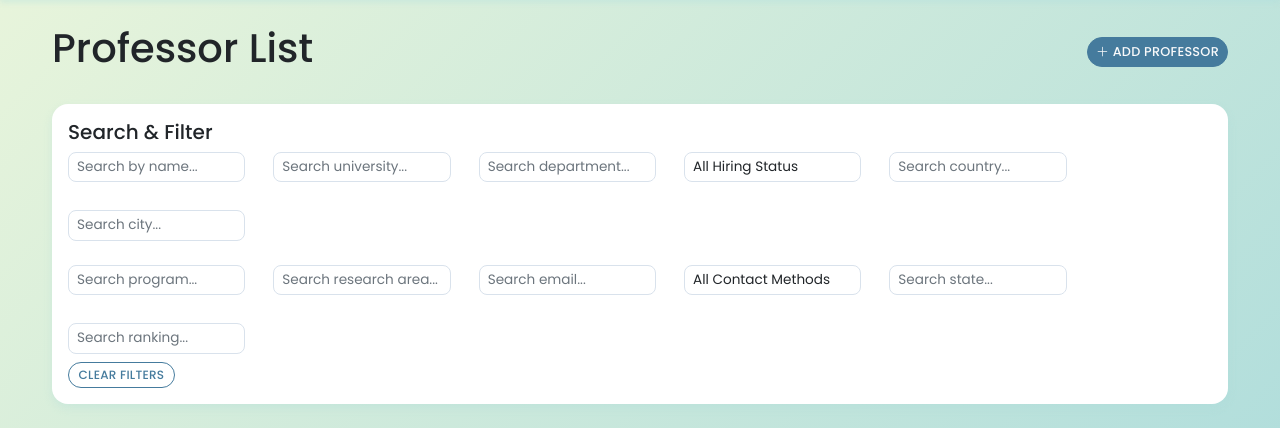
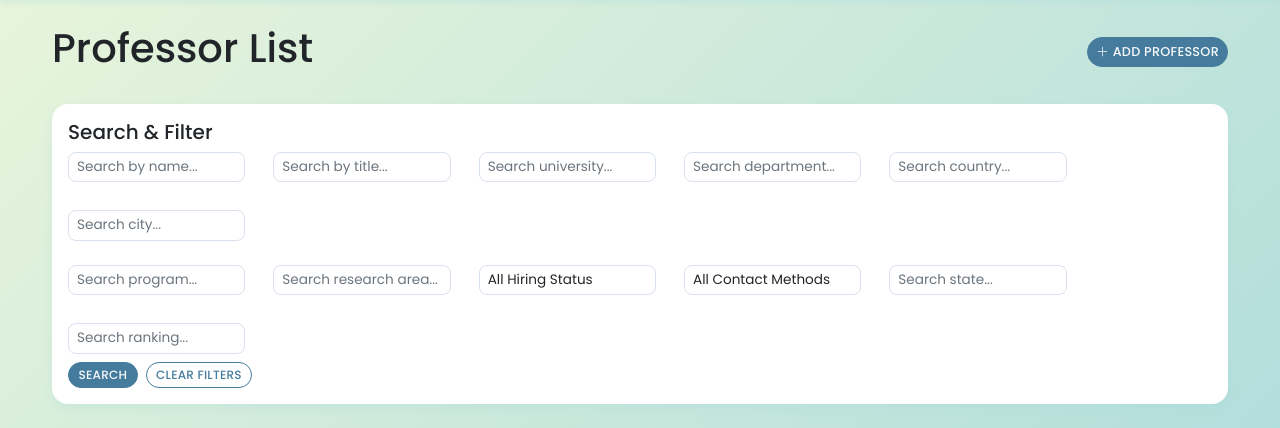
Before and after one commit to shadmanee/app-progress-tracker, a Flask app: page / in a window 1280 px wide. Shown: the part 50-478 px from the top of the page. Run offline with Flask 3, Linux system fonts and the light colour scheme.

Commit message:
fixed search functionality

```diff
--- a/static/js/main.js
+++ b/static/js/main.js
@@ -90,11 +90,11 @@ document.getElementById('confirmDeleteBtn').addEventListener('click', function()
 // Function to filter the professor table based on search criteria
 function filterTable() {
     const nameFilter = document.getElementById('searchName').value.toLowerCase();
+    const titleFilter = document.getElementById('searchTitle').value.toLowerCase(); // Get title filter value
     const universityFilter = document.getElementById('searchUniversity').value.toLowerCase();
     const departmentFilter = document.getElementById('searchDepartment').value.toLowerCase();
     const programFilter = document.getElementById('searchProgram').value.toLowerCase();
     const researchAreaFilter = document.getElementById('searchResearchArea').value.toLowerCase();
-    const emailFilter = document.getElementById('searchEmail').value.toLowerCase();
     const hiringStatusFilter = document.getElementById('filterHiringStatus').value.toLowerCase();
     const contactMethodFilter = document.getElementById('filterContactMethod').value.toLowerCase();
     const countryFilter = document.getElementById('searchCountry').value.toLowerCase();
@@ -106,24 +106,26 @@ function filterTable() {
 
     rows.forEach(row => {
         const name = row.getAttribute('data-name');
+        const title = row.getAttribute('data-title'); // Get title from data attribute
         const university = row.getAttribute('data-university');
         const department = row.getAttribute('data-department');
         const hiringStatus = row.getAttribute('data-hiring-status');
         const contactMethod = row.getAttribute('data-contact-method');
-        const email = row.getAttribute('data-email');
         const country = row.getAttribute('data-country');
         const city = row.getAttribute('data-city');
         const state = row.getAttribute('data-state');
         const ranking = row.getAttribute('data-ranking');
-        const programs = row.querySelector('.programs-cell').getAttribute('data-programs');
+        // Note: Programs and Research Areas are handled via their respective cells' data attributes if needed
+        // For now, we use the ones directly in the row's attributes or cell content
+        const programs = row.querySelector('.programs-cell') ? row.querySelector('.programs-cell').getAttribute('data-programs') : '';
         const researchAreas = row.querySelector('.research-areas-cell').getAttribute('data-research-areas');
 
         const matchesName = nameFilter === '' || name.includes(nameFilter);
+        const matchesTitle = titleFilter === '' || title.includes(titleFilter); // Check title filter
         const matchesUniversity = universityFilter === '' || university.includes(universityFilter);
         const matchesDepartment = departmentFilter === '' || department.includes(departmentFilter);
         const matchesProgram = programFilter === '' || programs.includes(programFilter);
         const matchesResearchArea = researchAreaFilter === '' || researchAreas.includes(researchAreaFilter);
-        const matchesEmail = emailFilter === '' || email.includes(emailFilter);
         const matchesHiringStatus = hiringStatusFilter === '' || hiringStatus.includes(hiringStatusFilter);
         const matchesContactMethod = contactMethodFilter === '' || contactMethod.includes(contactMethodFilter);
         const matchesCountry = countryFilter === '' || country.includes(countryFilter);
@@ -131,9 +133,8 @@ function filterTable() {
         const matchesState = stateFilter === '' || state.includes(stateFilter);
         const matchesRanking = rankingFilter === '' || ranking.includes(rankingFilter);
 
-        if (matchesName && matchesUniversity && matchesDepartment &&
-            matchesProgram && matchesResearchArea && matchesEmail &&
-            matchesHiringStatus && matchesContactMethod &&
+        if (matchesName && matchesTitle && matchesUniversity && matchesDepartment &&
+            matchesProgram && matchesResearchArea && matchesHiringStatus && matchesContactMethod &&
             matchesCountry && matchesCity && matchesState && matchesRanking) {
             row.style.display = '';
         } else {
@@ -145,16 +146,16 @@ function filterTable() {
 // Function to clear all filters
 function clearFilters() {
     document.getElementById('searchName').value = '';
+    document.getElementById('searchTitle').value = ''; // Clear title filter
     document.getElementById('searchUniversity').value = '';
     document.getElementById('searchDepartment').value = '';
     document.getElementById('searchProgram').value = '';
     document.getElementById('searchResearchArea').value = '';
-    document.getElementById('searchEmail').value = '';
     document.getElementById('filterHiringStatus').value = '';
     document.getElementById('filterContactMethod').value = '';
     document.getElementById('searchCountry').value = '';
     document.getElementById('searchCity').value = '';
     document.getElementById('searchState').value = '';
     document.getElementById('searchRanking').value = '';
-    filterTable();
+    filterTable(); // Call filterTable to apply the cleared filters
 }
--- a/templates/index.html
+++ b/templates/index.html
@@ -10,21 +10,39 @@
 </div>
 
 <!-- Search and Filter Section -->
+<!-- Search and Filter Section -->
 <div class="card mb-4">
     <div class="card-body">
         <h5>Search & Filter</h5>
         <div class="row g-3">
             <div class="col-md-2">
-                <input type="text" class="form-control" id="searchName" placeholder="Search by name..." onkeyup="filterTable()">
+                <input type="text" class="form-control" id="searchName" placeholder="Search by name...">
             </div>
             <div class="col-md-2">
-                <input type="text" class="form-control" id="searchUniversity" placeholder="Search university..." onkeyup="filterTable()">
+                <input type="text" class="form-control" id="searchTitle" placeholder="Search by title...">
             </div>
             <div class="col-md-2">
-                <input type="text" class="form-control" id="searchDepartment" placeholder="Search department..." onkeyup="filterTable()">
+                <input type="text" class="form-control" id="searchUniversity" placeholder="Search university...">
             </div>
             <div class="col-md-2">
-                <select class="form-control" id="filterHiringStatus" onchange="filterTable()">
+                <input type="text" class="form-control" id="searchDepartment" placeholder="Search department...">
+            </div>
+            <div class="col-md-2">
+                <input type="text" class="form-control" id="searchCountry" placeholder="Search country...">
+            </div>
+            <div class="col-md-2">
+                <input type="text" class="form-control" id="searchCity" placeholder="Search city...">
+            </div>
+        </div>
+        <div class="row g-3 mt-2">
+            <div class="col-md-2">
+                <input type="text" class="form-control" id="searchProgram" placeholder="Search program...">
+            </div>
+            <div class="col-md-2">
+                <input type="text" class="form-control" id="searchResearchArea" placeholder="Search research area...">
+            </div>
+            <div class="col-md-2">
+                <select class="form-control" id="filterHiringStatus">
                     <option value="">All Hiring Status</option>
                     <option value="Hiring">Hiring</option>
                     <option value="Not Hiring">Not Hiring</option>
@@ -32,24 +50,7 @@
                 </select>
             </div>
             <div class="col-md-2">
-                <input type="text" class="form-control" id="searchCountry" placeholder="Search country..." onkeyup="filterTable()">
-            </div>
-            <div class="col-md-2">
-                <input type="text" class="form-control" id="searchCity" placeholder="Search city..." onkeyup="filterTable()">
-            </div>
-        </div>
-        <div class="row g-3 mt-2">
-            <div class="col-md-2">
-                <input type="text" class="form-control" id="searchProgram" placeholder="Search program..." onkeyup="filterTable()">
-            </div>
-            <div class="col-md-2">
-                <input type="text" class="form-control" id="searchResearchArea" placeholder="Search research area..." onkeyup="filterTable()">
-            </div>
-            <div class="col-md-2">
-                <input type="text" class="form-control" id="searchEmail" placeholder="Search email..." onkeyup="filterTable()">
-            </div>
-            <div class="col-md-2">
-                <select class="form-control" id="filterContactMethod" onchange="filterTable()">
+                <select class="form-control" id="filterContactMethod">
                     <option value="">All Contact Methods</option>
                     <option value="Email">Email</option>
                     <option value="Application">Application</option>
@@ -57,13 +58,14 @@
                 </select>
             </div>
             <div class="col-md-2">
-                <input type="text" class="form-control" id="searchState" placeholder="Search state..." onkeyup="filterTable()">
+                <input type="text" class="form-control" id="searchState" placeholder="Search state...">
             </div>
             <div class="col-md-2">
-                <input type="text" class="form-control" id="searchRanking" placeholder="Search ranking..." onkeyup="filterTable()">
+                <input type="text" class="form-control" id="searchRanking" placeholder="Search ranking...">
             </div>
         </div>
         <div class="mt-2">
+            <button class="btn btn-primary btn-sm me-1" onclick="filterTable()">Search</button>
             <button class="btn btn-outline-secondary btn-sm" onclick="clearFilters()">Clear Filters</button>
         </div>
     </div>
```
